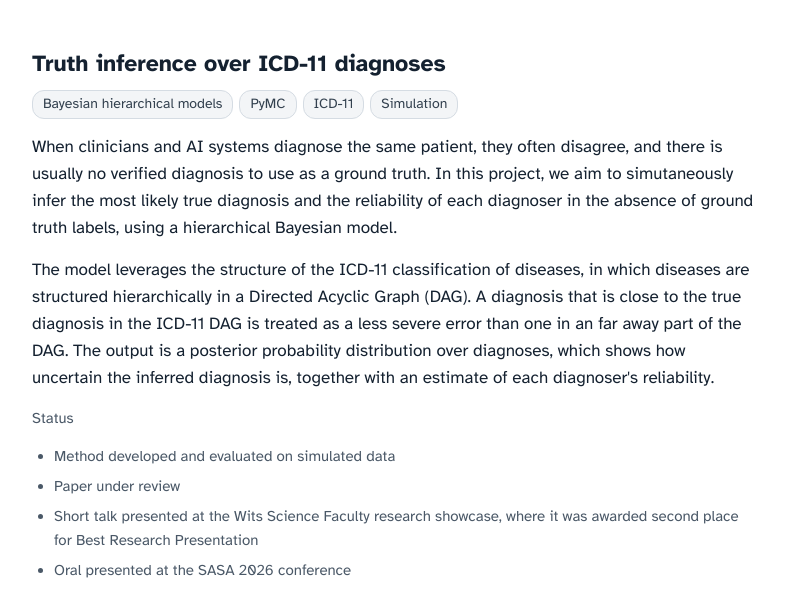
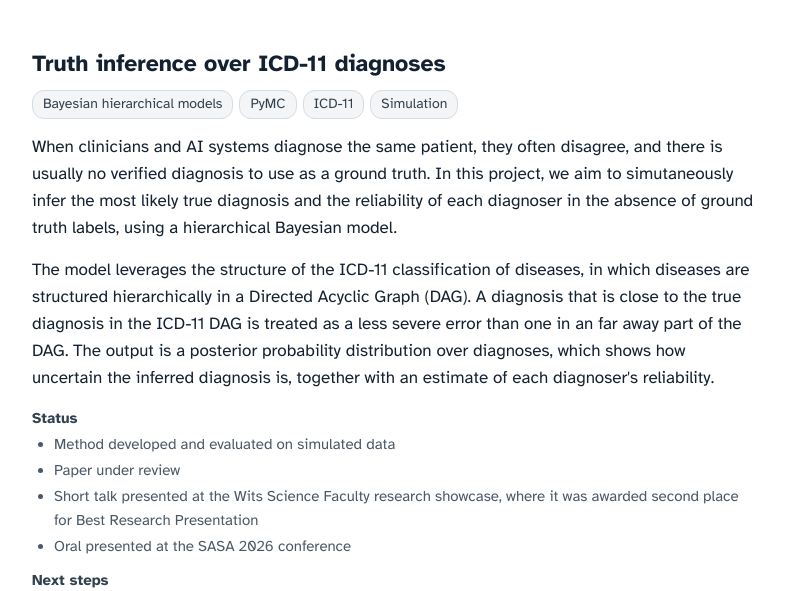
Before and after one commit to jrees-research/jrees-research.github.io, a plain HTML site: page projects.html in a window 1280 px wide. Shown: the part 144-735 px from the top of the page, without its empty margins (244-1035 px from the left). Drawn offline with Linux system fonts and the light colour scheme.

Commit message:
general updates

```diff
--- a/css/style.css
+++ b/css/style.css
@@ -94,6 +94,9 @@ li { margin-bottom: 6px; }
 .tags { display: flex; flex-wrap: wrap; gap: 6px; margin: 0 0 14px; padding: 0; list-style: none; }
 .tags li { margin: 0; font-size: 14px; padding: 2px 10px; border-radius: 12px; background: var(--bg-soft); border: 1px solid var(--line); color: var(--ink-2); }
 .status { font-size: 15px; color: var(--muted); }
+.status .status-head { font-weight: 700; color: var(--ink-2); margin: 0 0 2px; }
+.status ul { margin: 0 0 10px; }
+.status li { margin-bottom: 2px; }
 
 /* Truth inference example */
 .demo { margin: 20px 0 8px; border: 1px solid var(--line); border-radius: 12px; background: var(--bg-soft); padding: 16px; }
```
Also changed, not shown: index.html (+2 -2 lines).
